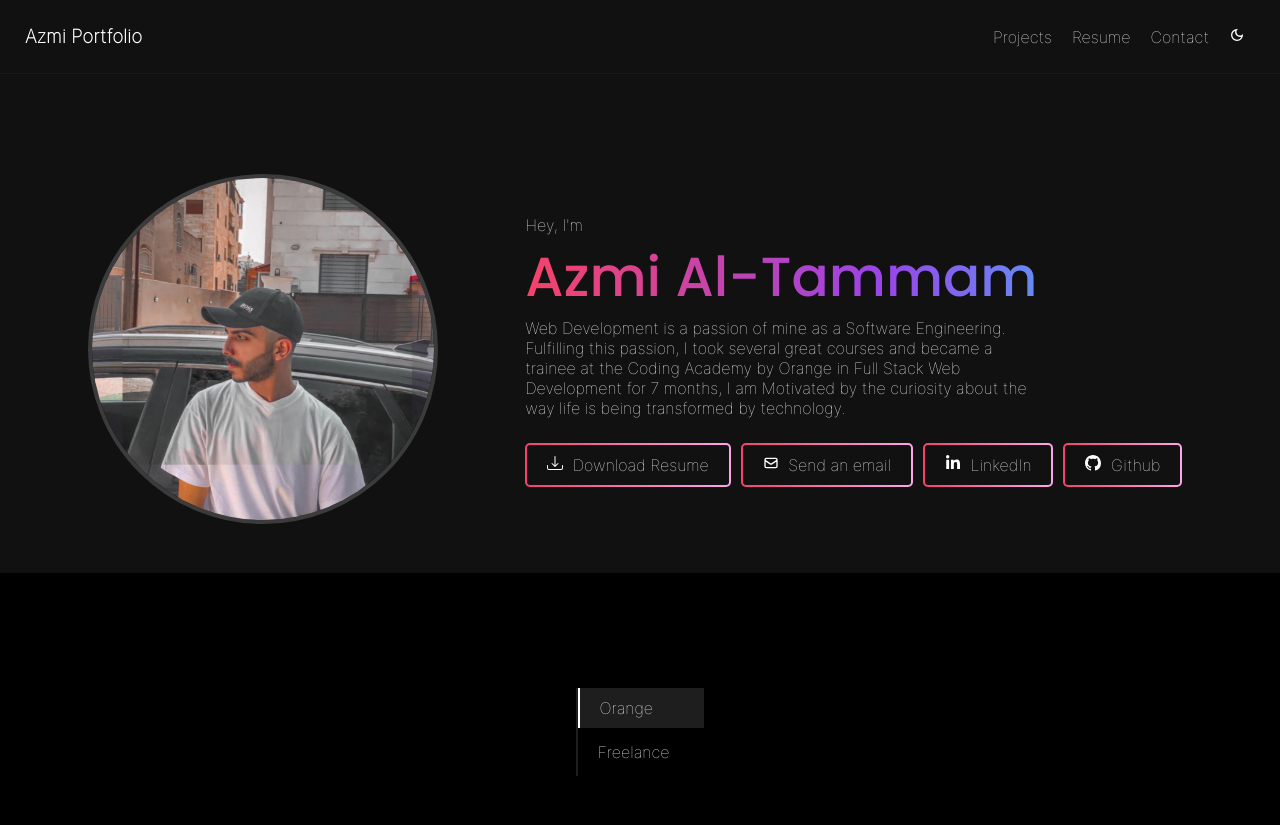
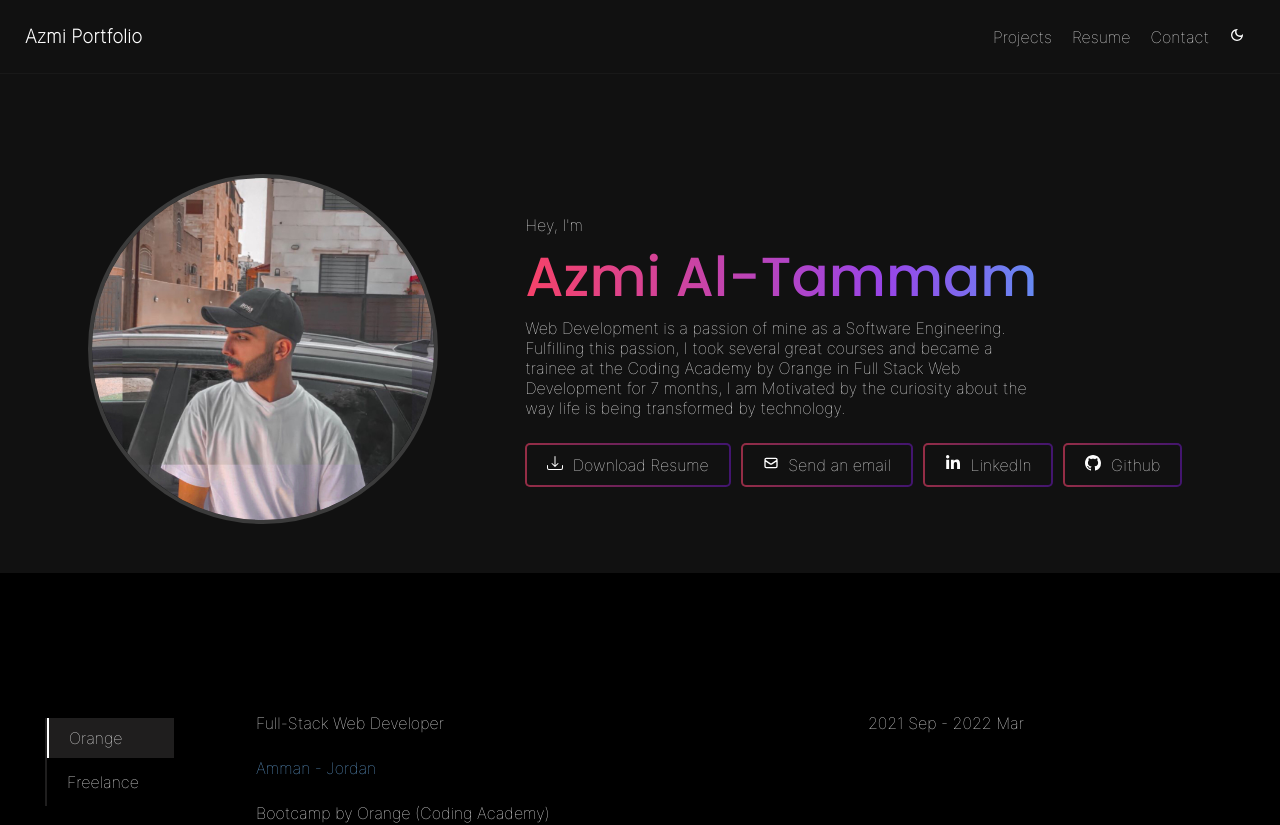
Before and after one commit to AzmiTammam/ReactPortfolio, a React (Create React App) app: page / in a window 1280 px wide. Shown: the top 825 px of the page. Built offline with nearby package versions, Linux system fonts and the light colour scheme.

Commit message:
Rerender experience components on click

```diff
--- a/src/Components/Experience/Experience.css
+++ b/src/Components/Experience/Experience.css
@@ -4,10 +4,14 @@
   justify-content: space-evenly;
   align-items: center;
   padding: 115px 0;
+  position: relative;
 }
 
 .experience .companyName {
   border-left: 2px solid #1f1e1e;
+  position: absolute;
+  left: 45px;
+  top: 145px;
 }
 
 .experience .companyName ul {
@@ -19,7 +23,7 @@
   margin: 0 0 4px;
 }
 
-.experience .companyName ul li input {
+.experience .companyName ul li button {
       background-color: transparent;
       border: 0;
       color: white;
@@ -28,10 +32,6 @@
       cursor: pointer;
 }
 
-.experience .companyName ul a {
-  color: white;
-  text-decoration: none;
-}
 
 .experience .companyInfo {
   text-align: left;
--- a/src/Components/Experience/Experience.jsx
+++ b/src/Components/Experience/Experience.jsx
@@ -1,4 +1,4 @@
-import react from "react";
+import react, { useState } from "react";
 import { Link } from "react-router-dom";
 
 import "./Experience.css";
@@ -6,21 +6,23 @@ import Orange from "../../Data/orange";
 import Freelance from "../../Data/freelance";
 
 function Experience() {
+      const [hidden, setHidden] = useState(true);
 
   return (
     <div className="experience">
       <aside className="companyName">
         <ul>
           <li className="active" id="orange">
-            <Link to="/">Orange</Link>
+            <button onClick={() => setHidden(true)}>Orange</button>
           </li>
 
           <li id="freelance">
-            <Link to="/">Freelance</Link>
+            <button onClick={() => setHidden(false)}>Freelance</button>
           </li>
         </ul>
       </aside>
 
+      {!hidden ?  <Freelance /> : <Orange /> }
 
     </div>
   );
--- a/src/Components/Header/Header.css
+++ b/src/Components/Header/Header.css
@@ -61,17 +61,18 @@ header {
   transition: all .3s ease-in;
 
 }
-.infoSection .socialLinks ul li:nth-of-type(odd) {
+.infoSection .socialLinks ul li:nth-last-child(odd) {
   background: linear-gradient(#111111, #111111) padding-box,
-    linear-gradient(to right, #F4426C, #fca6e9) border-box;
+    linear-gradient(to right, #F4426C94, #6618b494) border-box;
 }
+
 .infoSection .socialLinks ul li span {
   padding-right: 5px;
 }
 
 .infoSection .socialLinks ul li:hover{
   background: linear-gradient(#111111, #111111) padding-box,
-  linear-gradient(to right, #F4426C,#fca6e9,#d24074, #6964de) border-box;
+  linear-gradient(to right, #F4426C, #6964de) border-box;
   transition: all .3s ease-in;
 }
 
```
